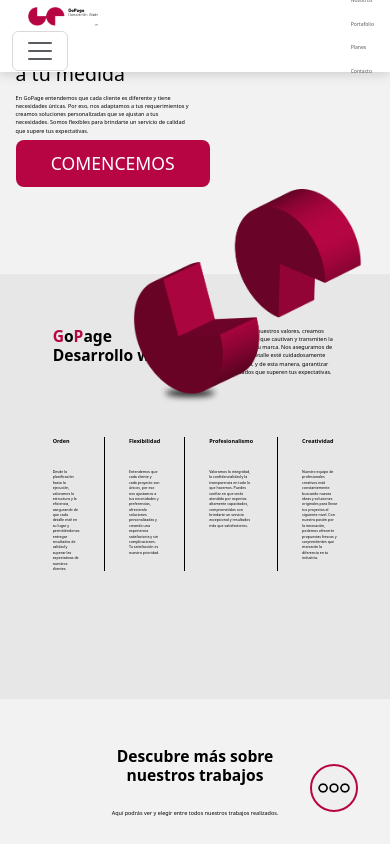
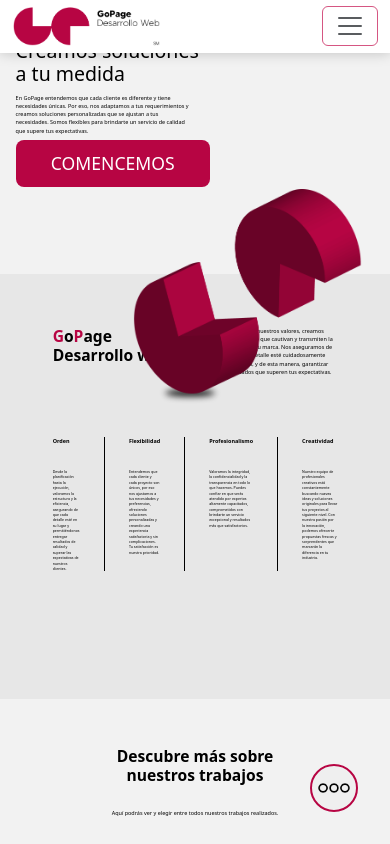
Before and after one commit to dileo24/portafolioGP, a React (Create React App) app in the folder client/: page / in a window 390 px wide. Shown: the top 844 px of the page. Built offline with nearby package versions, Linux system fonts and the light colour scheme.

Commit message:
responsive navbar

```diff
--- a/client/src/components/Navbar.jsx
+++ b/client/src/components/Navbar.jsx
@@ -5,7 +5,7 @@
   return (
     <div className="navContainer">
       <nav className="navbar navbar-expand-lg ">
-        <div className="container-fluid">
+        <div className="container-fluid containNav">
           <a className="navbar-brand" href="./">
             <img src={logo} alt="logo" className="logo" />
           </a>
--- a/client/src/styles/components/_footer.scss
+++ b/client/src/styles/components/_footer.scss
@@ -1,5 +1,7 @@
 .footerContainer {
   background-color: rgb(150, 150, 150);
+  /* position: relative;
+  z-index: 9999; */
   p {
     @include centerCol;
     text-align: center;
--- a/client/src/styles/components/_navbar.scss
+++ b/client/src/styles/components/_navbar.scss
@@ -1,6 +1,4 @@
 .navContainer {
-  display: flex;
-  align-items: center;
   width: 100%;
   background-color: rgb(255, 255, 255);
   position: fixed;
@@ -8,35 +6,86 @@
   box-shadow: 0px 0px 0.8rem 0px rgba(0, 0, 0, 0.207);
   padding-top: 0.5%;
   padding-bottom: 0.5%;
-  // height: 5rem;
   .navbar {
-    width: 100%;
     --bs-navbar-padding-y: none;
+    display: flex;
+    justify-content: space-around;
+    align-items: center;
     .navbar-brand {
+      width: 10%;
+      .logo {
+        width: 100%;
+        margin-left: 1%;
+      }
+    }
+    .navbar-nav {
+      width: 100%;
       display: flex;
-      align-items: center;
-      .logo {
-        width: 20%;
-        margin-left: 1rem;
+      justify-content: flex-end;
+      .nav-link {
+        font-size: 1.3vw;
       }
     }
   }
 }
 
-.navbar-collapse {
-  display: flex !important;
-  flex-basis: auto;
-  position: absolute;
-  right: 0;
-  margin-right: 1rem;
+.active {
+  color: $magenta !important;
+}
 
-  .nav-link {
-    font-size: 1.3vw;
+@media only screen and (max-width: 991px) {
+  .navContainer {
+    .navbar {
+      .containNav {
+        .navbar-brand {
+          width: 20%;
+        }
+        .navbar-toggler {
+          border: 1px solid $magentaClaro;
+        }
+        .navbar-toggler:focus {
+          box-shadow: none;
+        }
+        .navbar-collapse {
+          .navbar-nav {
+            display: grid;
+            grid-template-columns: 1fr 1fr;
+            .nav-link {
+              margin: 2%;
+              font-size: 2vw;
+              text-align: center;
+            }
+          }
+        }
+      }
+    }
   }
 }
 
-.active {
-  color: $magenta !important;
-  // border-bottom: 3px solid $magenta !important;
-  // font-weight: bolder;
+@media only screen and (max-width: 600px) {
+  .navContainer {
+    .navbar {
+      .containNav {
+        .navbar-brand {
+          width: 40%;
+        }
+        .navbar-toggler {
+          border: 1px solid $magentaClaro;
+        }
+        .navbar-toggler:focus {
+          box-shadow: none;
+        }
+        .navbar-collapse {
+          .navbar-nav {
+            @include centerCol;
+            .nav-link {
+              margin: 1%;
+              font-size: 4vw;
+              text-align: center;
+            }
+          }
+        }
+      }
+    }
+  }
 }
```
